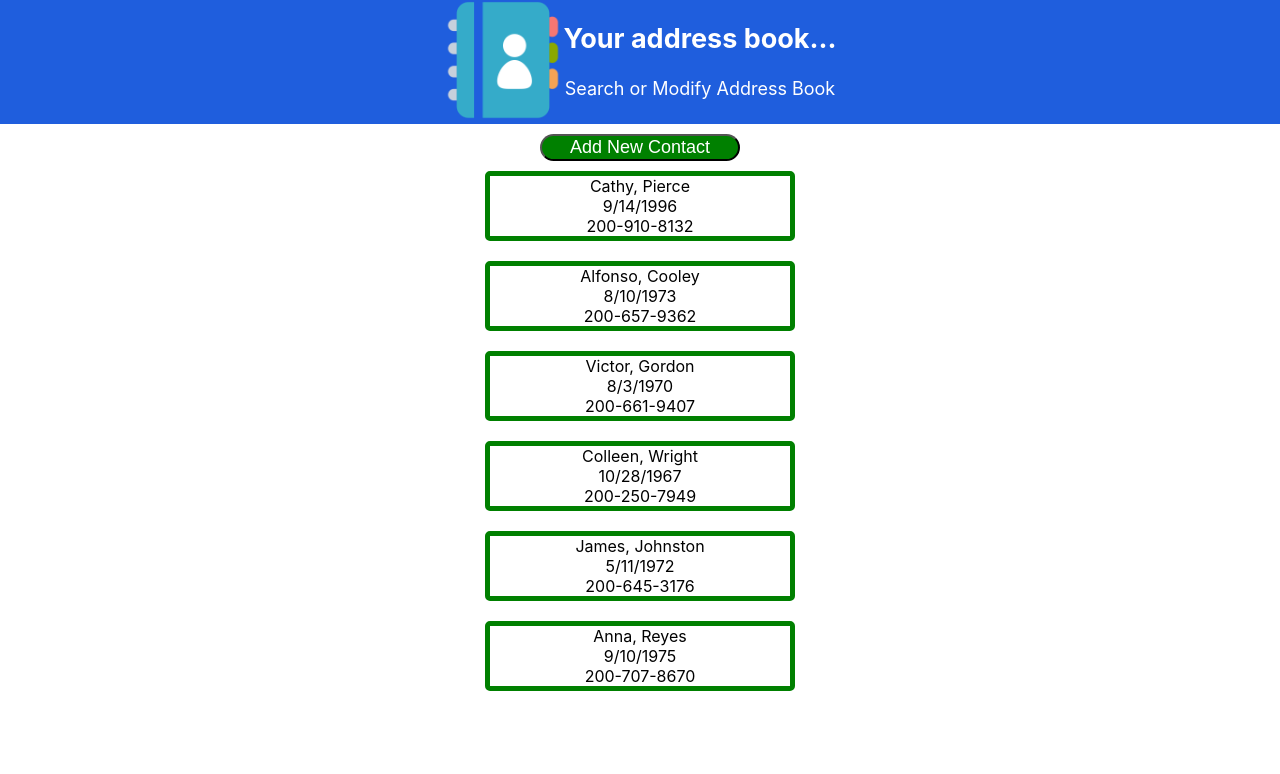
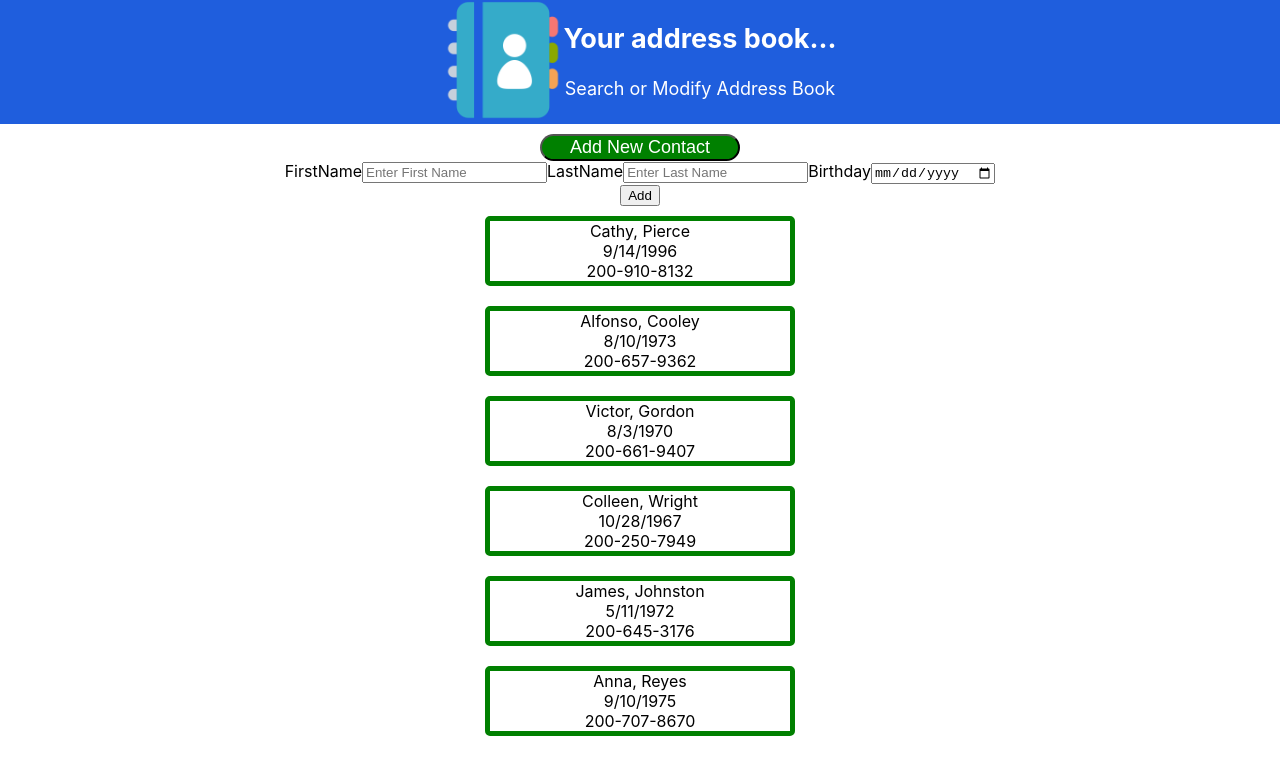
Before and after one commit to ahamedbashir/addressbook, a React (Create React App) app: page / in a window 1280 px wide. Shown: the top 774 px of the page. Built offline with nearby package versions, Linux system fonts and the light colour scheme.

Commit message:
add input form for date of birth

```diff
--- a/src/App.js
+++ b/src/App.js
@@ -1,6 +1,8 @@
 import React, { Component } from 'react';
 import logo from './logo.jpg';
 import './App.css';
+import Form from 'react-bootstrap/Form';
+import Button from 'react-bootstrap/Button'
 
 class App extends Component {
   state = {
@@ -43,15 +45,36 @@ class App extends Component {
       }
     ],
 
-    name: '',
+    fName: '',
+    lName:'',
     dob: '',
     contact: ''
   }
 
-  displayAddressBook = (props) =>{
-      return props.Book.map( (item) =>
-        <div>{item.FirstName}</div>
-      );
+  addAddress = (event) => {
+    event.preventDefault();
+    let newPerson = {
+      FirstName: this.state.fName,
+      LastName: this.state.lName,
+      Birthday: this.state.dob,
+      Telephone: this.state.contact
+    }
+
+    this.setState({addressBook: [...this.state.addressBook, newPerson]});
+    this.setState({fName: ''});
+    this.setState({lName: '' });
+    this.setState({dob: ''});
+    this.setState({contact: ''});
+  }
+
+  viewAddress = (props) =>{
+    // let view = props.book.map(person =>
+    //   <div className="person">
+    //     <div>{person.FirstName}, {person.LastName}</div>
+    //     <div>{person.Birthday}</div>
+    //     <div>{person.Telephone}</div>
+    //   </div>);
+    // return view;
   }
 
   render() {
@@ -71,14 +94,41 @@ class App extends Component {
 
           </div>
         </header>
+
         <button className="addContact">Add New Contact</button>
-        {/* <displayAddressBook Book = {this.state.addressBook}/> */}
-        <div className="view">{this.state.addressBook.map(person =>
-          <div className="person">
-            <div>{person.FirstName}, {person.LastName}</div>
-            <div>{person.Birthday}</div>
-            <div>{person.Telephone}</div>
-          </div>
+        <Form className="text-left" onSubmit={this.addAddress}>
+            <Form.Group controlId="formAddress">
+              <Form.Label>FirstName</Form.Label>
+              <Form.Control
+                type="text"
+                placeholder="Enter First Name"
+                value={this.state.fName}
+                onChange={(event) => this.setState({fName: event.target.value})}/>
+              <Form.Label>LastName</Form.Label>
+              <Form.Control
+                type="text"
+                placeholder="Enter Last Name"
+                value={this.state.lName}
+                onChange={(event) => this.setState({lName: event.target.value})}/>
+
+              <Form.Label>Birthday</Form.Label>
+              <Form.Control
+                type="date"
+                placeholder="Enter Date of Birth"
+                value={this.state.dob}
+                onChange={(event) => this.setState({dob: event.target.value})}/>
+            </Form.Group>
+
+            <Button variant="primary" type="submit">Add</Button>
+          </Form>
+        {/* <viewAddress book={this.state.addressBook}/> */}
+        <div className="view">
+          {this.state.addressBook.map(person =>
+              <div className="person">
+                <div>{person.FirstName}, {person.LastName}</div>
+                <div>{person.Birthday}</div>
+                <div>{person.Telephone}</div>
+              </div>
           )}
         </div>
       </div>
```
